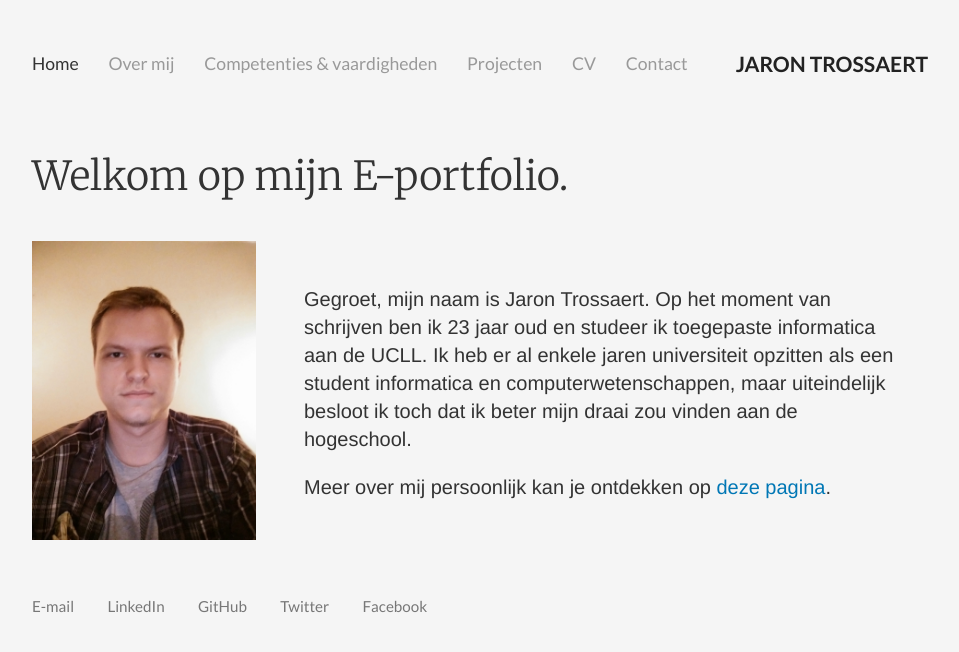
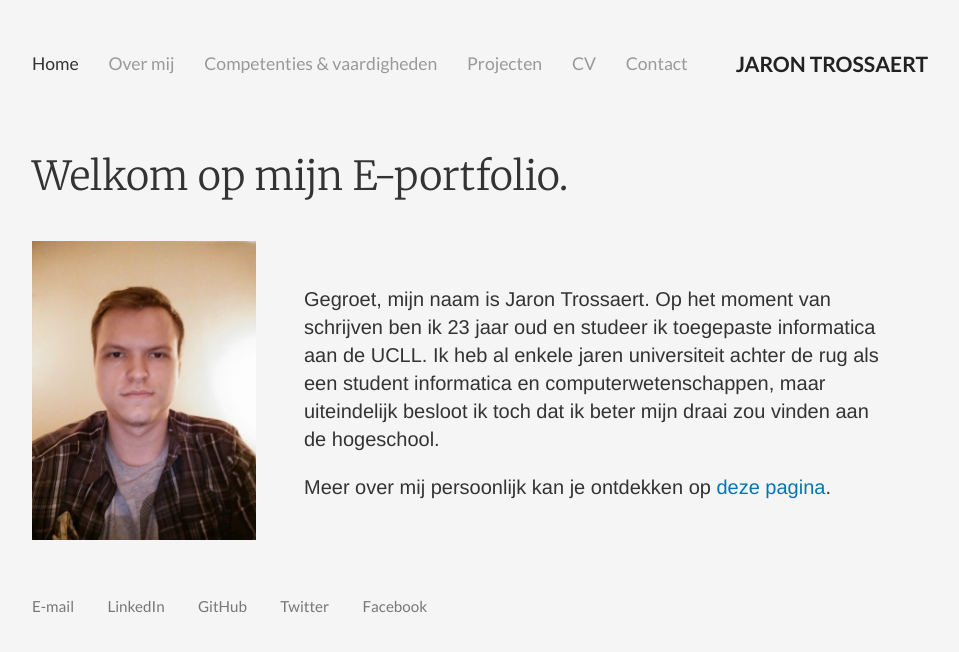
Before and after one commit to Jornax/Jornax.github.io, a Jekyll site: the page built from index.html, in a window 1280 px wide. Shown: the top 652 px of the page, without its empty margins (160-1119 px from the left). Built offline with Jekyll 4.4.1, drawn with Linux system fonts in a browser that asks for light colours.

Commit message:
betere verwoording in index

```diff
--- a/index.html
+++ b/index.html
@@ -8,7 +8,7 @@ title: E-portfolio van Jaron Trossaert
   		<div class="profile"><img src="tmpPhoto.jpg"></div>
   		<div class="profile-text">
 			<p>Gegroet, mijn naam is Jaron Trossaert. Op het moment van schrijven ben ik 23 jaar oud
- 			en studeer ik toegepaste informatica aan de UCLL. Ik heb er al enkele jaren universiteit opzitten als
+ 			en studeer ik toegepaste informatica aan de UCLL. Ik heb al enkele jaren universiteit achter de rug als
  			een student informatica en computerwetenschappen, maar uiteindelijk besloot ik toch dat ik beter mijn draai
  			zou vinden aan de hogeschool.</p>
  			<p>Meer over mij persoonlijk kan je ontdekken op <a href="/about">deze pagina</a>.</p>
```
